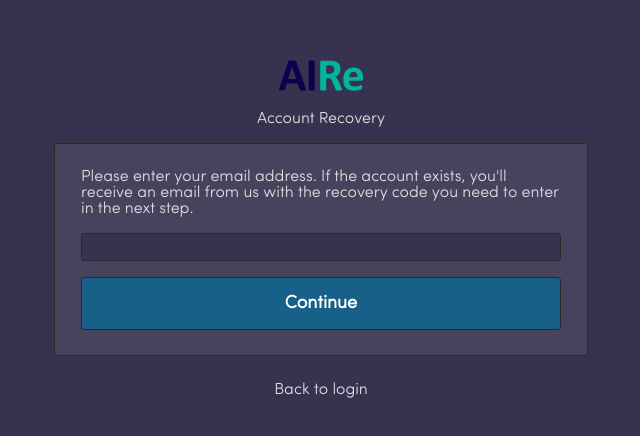
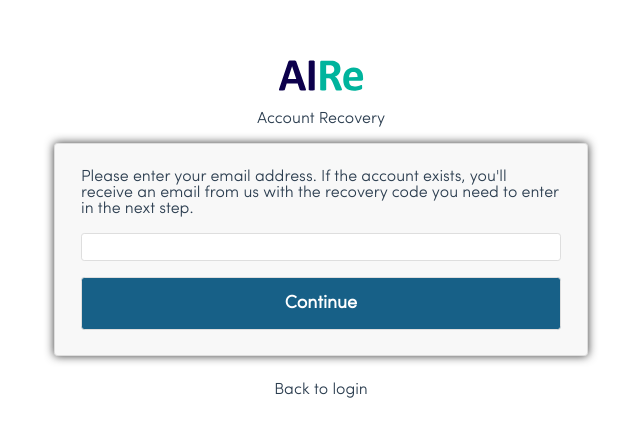
Before and after one commit to AIRe-Platform/aire-id, a Vue app in the folder frontend/: page /app/recovery in a window 1280 px wide. Shown: the part 168-604 px from the top of the page, without its empty margins (319-959 px from the left). Built offline with nearby package versions, Linux system fonts and the light colour scheme.

Commit message:
Add the new image depending on the theme color.

```diff
--- a/frontend/src/components/Logo.vue
+++ b/frontend/src/components/Logo.vue
@@ -3,10 +3,17 @@
     License, v. 2.0. If a copy of the MPL was not distributed with this
     file, You can obtain one at https://mozilla.org/MPL/2.0/.
 -->
+<script setup lang="ts">
+import { initTheme } from '@/theme';
+const theme = initTheme();
+const isLightMode = theme === "light-mode";
+
+</script>
 
 <template>
     <div class="aire-logo-container">
-        <img src="/assets/aire-logo-letter.svg" class="aire-logo" alt="AIRe logo" />
+        <img v-if="isLightMode" src="/assets/aire-logo-letter.svg" class="aire-logo" alt="AIRe logo" />
+        <img v-else src="/assets/aire-logo-letter-dark-mode.svg" class="aire-logo" alt="AIRe logo dark mode" />
     </div>
 </template>
 
--- a/frontend/src/theme.ts
+++ b/frontend/src/theme.ts
@@ -9,10 +9,12 @@ function getTheme() {
         return query.get("theme") == "dark" ? "dark-mode" : "light-mode";
     }
     else {
-        return window.matchMedia("(prefers-color-scheme: dark)") ? "dark-mode" : "light-mode";
+        return window.matchMedia("(prefers-color-scheme: dark)").matches ? "dark-mode" : "light-mode";
     }
 }
 
 export function initTheme() {
-    document.documentElement.classList.add(getTheme());
+    const theme = getTheme();
+    document.documentElement.classList.add(theme);
+    return theme;
 }
```
